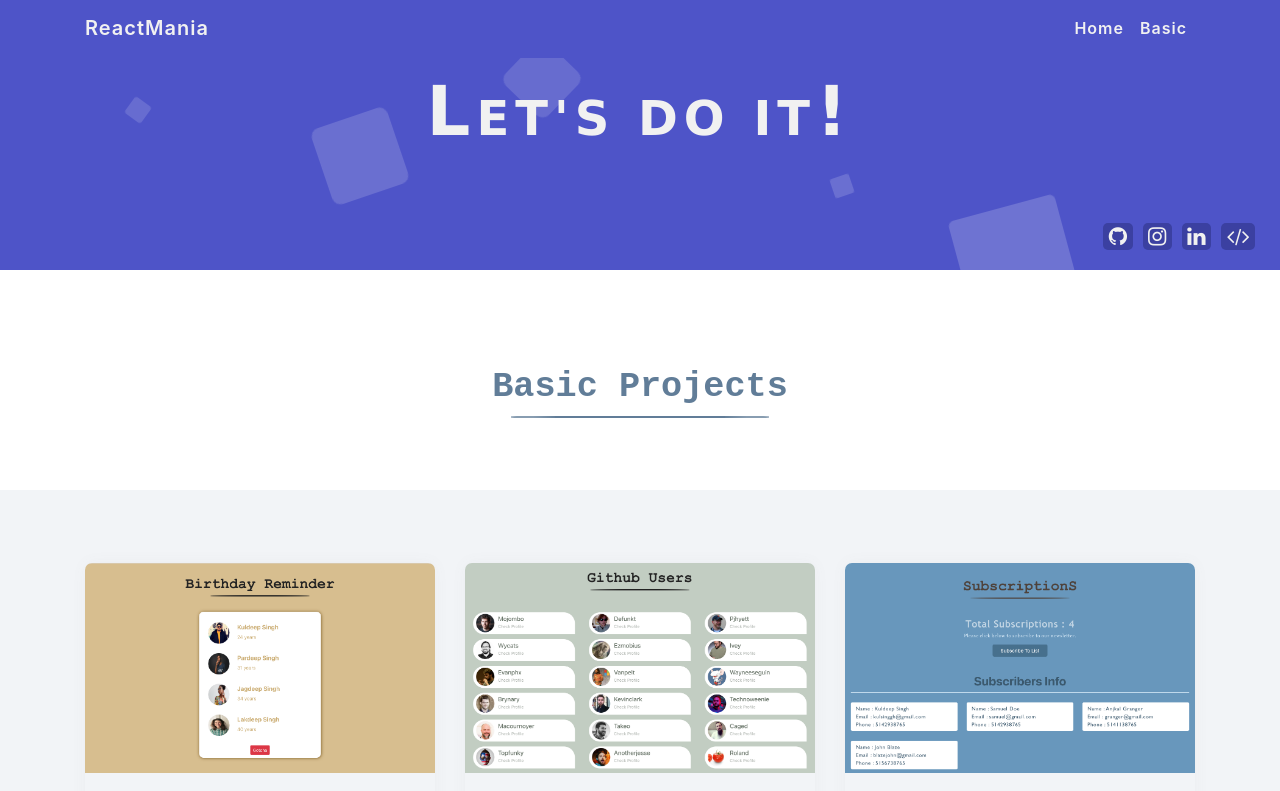
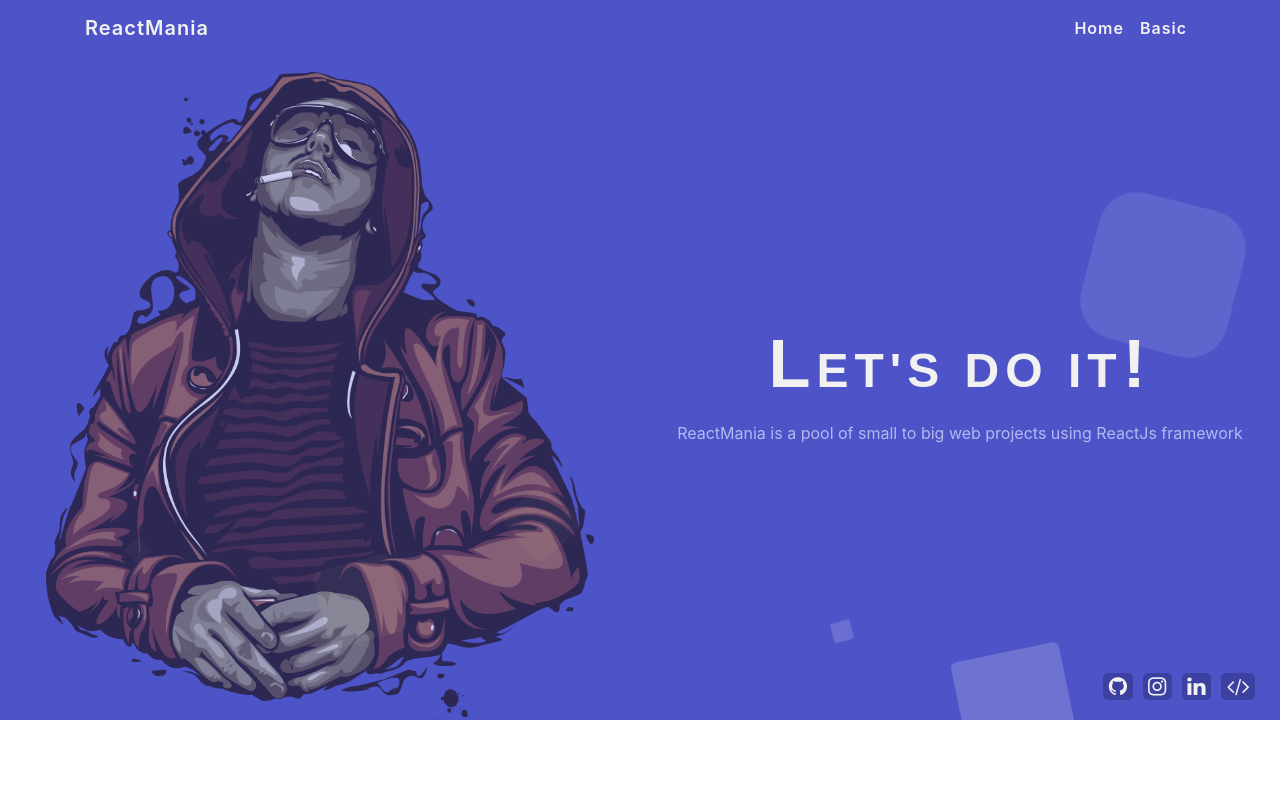
Before and after one commit to Gilpix/React-Projects, a React (Create React App) app: page / in a window 1280 px wide. Shown: the top 791 px of the page. Built offline with nearby package versions, Linux system fonts and the light colour scheme.

Commit message:
New design created for Home component header section

```diff
--- a/src/components/Home.js
+++ b/src/components/Home.js
@@ -16,9 +16,9 @@ function Home() {
     // const [project, setProject] = React.useState('hhhh');
 
     return (
-        <div className='basic_project_containe '>
+        <div className=' px-0'>
 
-            <div className='header area'>
+            <div className='header area '>
                 <ul className="circles">
                     <li></li>
                     <li></li>
@@ -31,8 +31,18 @@ function Home() {
                     <li></li>
                     <li></li>
                 </ul>
+                <div className='container-fluid'>
+                    <div className='row '>
+                        <div className='col-12 col-md-6 vertical-center header-sections image-overlay'>
+                            <img className='header-image pt-2' src='/assets/image.png'></img>
+                            {/* <img className='header-image pt-5' src={logo}></img> */}
 
-                <h1 className='header-text'>
+                        </div>
+                        <div className='col-12 col-md-6 vertical-center header-sections'>
+                            <div>
+
+
+                                <h1 className='header-text w-100'>
                                     {/*
                     <span className='letter-anim transition big-letter'>R</span>
                     <span className='letter-anim transition'>e</span>
@@ -73,6 +83,14 @@ function Home() {
 
 
                                 </h1>
+                                <p className='w-100 header-small-text pt-2'>ReactMania is a pool of small to big web projects using ReactJs framework </p>
+                            </div>
+                        </div>
+
+                    </div>
+                </div>
+
+
 
                 <div className="social-icons-div">
                     <div style={{ margin: '0 auto' }}>
--- a/src/index.css
+++ b/src/index.css
@@ -88,6 +88,13 @@ code {
   padding-left: 3px;
 }
 
+.vertical-center {
+  z-index: 99 !important;
+  display: flex;
+  justify-content: center;
+  align-items: center;
+}
+
 @media only screen and (max-width: 768px) {
   /* For mobile phones: */
 
@@ -105,7 +112,7 @@ code {
 /* #################### */
 
 .header {
-  height: 30vh;
+  height: 90vh;
   width: 100%;
   /* background-color: #222; */
   /* background-color: #ba8b57; */
@@ -116,11 +123,26 @@ code {
   place-items: center;
   /* border-bottom-left-radius: 160px;
   border-top-right-radius: 160px; */
-  max-height: 270px;
+  max-height: 90vh;
   position: relative;
   padding-bottom: 5vh;
 }
+.header-sections {
+  padding-top: 5%;
+  min-height: 50vh;
+  max-height: 90vh;
+  width: auto;
+  overflow-y: hidden;
+}
 
+.image-overlay {
+  background: var(--mainColor);
+  /* background: rgba(255, 255, 255, 0.7); */
+  opacity: 0.7;
+  overflow: hidden;
+  /* height: 100%; */
+  z-index: 9900;
+}
 .header-text {
   font-size: 3rem;
   color: var(--mainTextColor);
@@ -129,13 +151,25 @@ code {
   font-family: monospace;
   letter-spacing: 6px !important;
   text-transform: uppercase;
-  font-family: Verdana, Geneva, Tahoma, sans-serif;
+  /* font-family: Verdana, Geneva, Tahoma, sans-serif; */
+  font-family: Oswald, sans-serif;
   z-index: 99 !important;
+}
+.header-small-text {
+  font-size: medium;
+  color: var(--blueLight);
+  text-align: justify;
+  text-justify: inter-word;
 }
 /* .App-logo {
   height: 5rem;
   color: #fff;
 } */
+.header-image {
+  width: 100%;
+  height: 100%;
+  object-fit: contain;
+}
 
 .big-letter {
   font-size: 4.3rem;
@@ -259,11 +293,12 @@ code {
   /* For mobile phones: */
 
   .header {
-    height: 25vh;
+    height: 95vh;
     /* border-bottom-left-radius: 50px;
     border-bottom-right-radius: 50px; */
     border-top-right-radius: 0px;
     padding-bottom: 1%;
+    max-height: 95vh;
   }
 
   .header-text {
@@ -271,6 +306,19 @@ code {
     line-height: 2rem;
     margin-bottom: 20px;
     letter-spacing: 4px !important;
+  }
+
+  /* .header-image {
+    padding: 100px;
+  } */
+  .header-sections {
+    min-height: 40vh;
+    max-height: 45vh;
+  }
+  .header-image {
+    width: 100%;
+    height: 100%;
+    object-fit: contain;
   }
 
   .letter-anim:hover {
```
Lines whose indentation alone changed are shown as unchanged.
